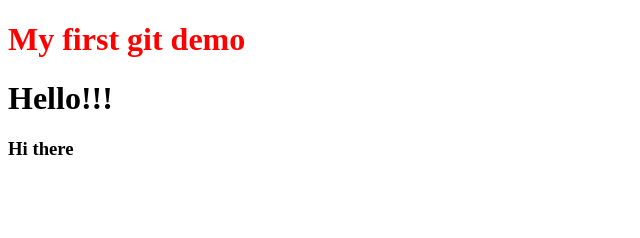
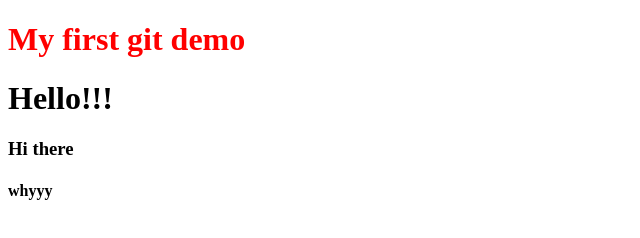
Before and after one commit to lekhya-5m5/gitDemo, a plain HTML site: page index.html in a window 1280 px wide. Shown: the full height of the page, 0-640 px from the left. Drawn offline with Linux system fonts and the light colour scheme.

Commit message:
third commit

```diff
--- a/index.html
+++ b/index.html
@@ -7,5 +7,6 @@
     <h1 style="color:red;">My first git demo</h1>
     <h1>Hello!!!</h1>
     <h3>Hi there</h3>
+    <h4>whyyy</h4>
 </body>
 </html>
```
